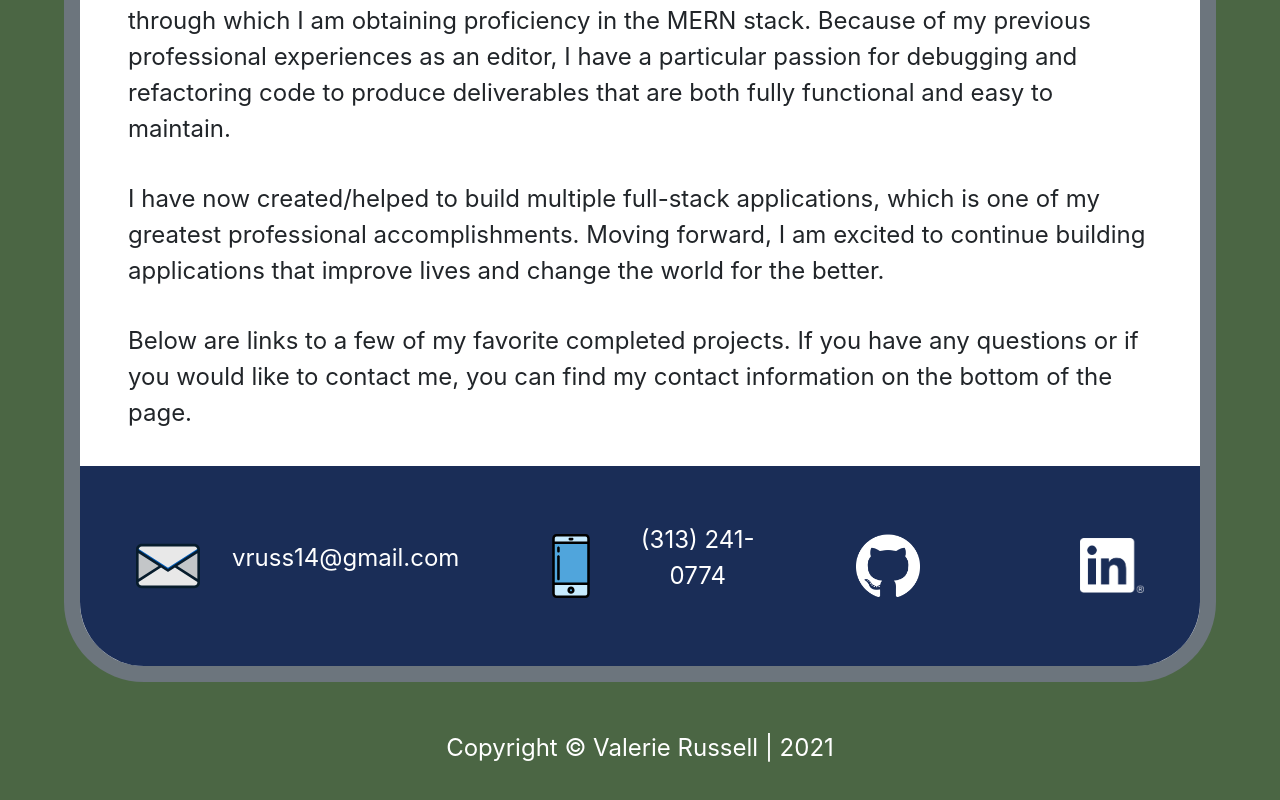
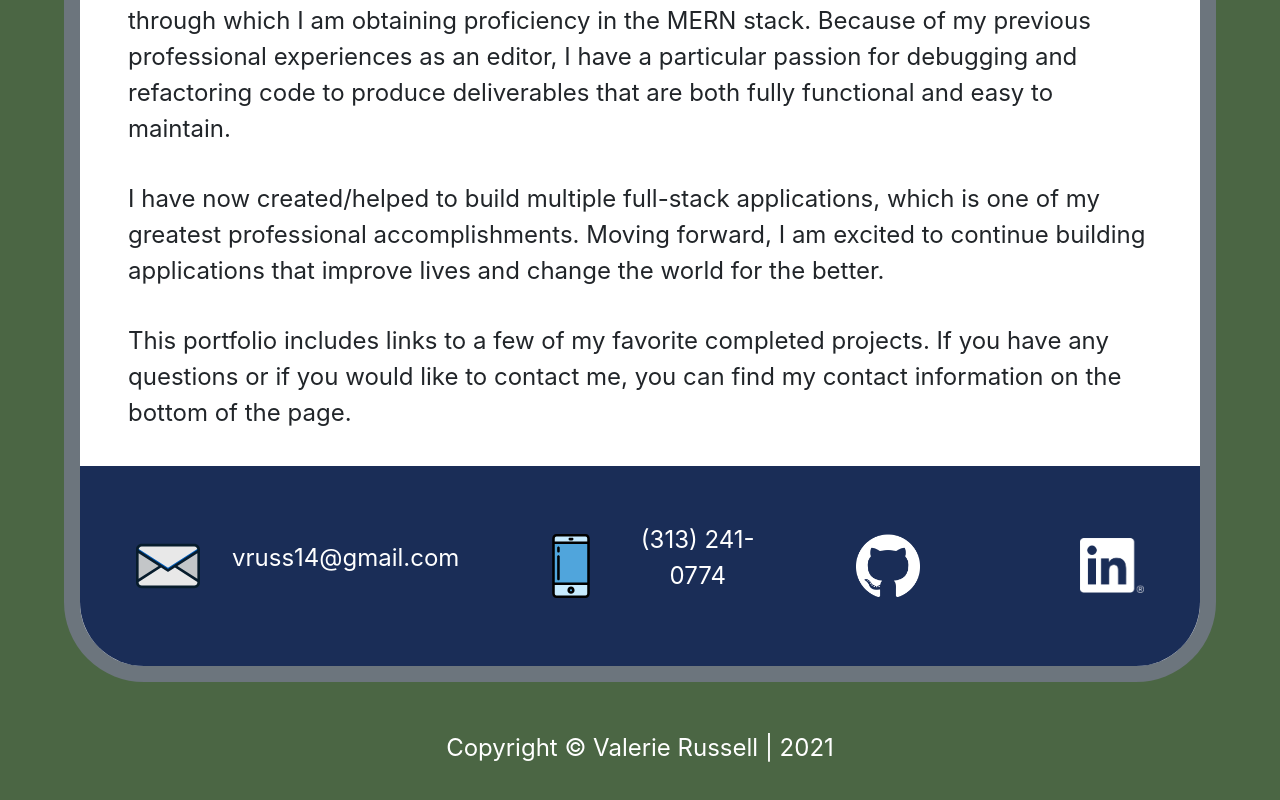
Before and after one commit to vruss14/react-portfolio, a React (Create React App) app: page / in a window 1280 px wide. Shown: the part 1525-2325 px from the top of the page. Built offline with nearby package versions, Linux system fonts and the light colour scheme.

Commit message:
adjusted content now that the website is multiple pages

```diff
--- a/src/components/About.js
+++ b/src/components/About.js
@@ -30,7 +30,7 @@ function About() {
                 Moving forward, I am excited to continue building applications that improve lives and change the world for the
                 better.</p><br />
 
-            <p>Below are links to a few of my favorite completed projects. If you have
+            <p>This portfolio includes links to a few of my favorite completed projects. If you have
                 any questions or if you would like to contact me, you can find my contact information on the bottom of the page.
             </p><br />
 
```
